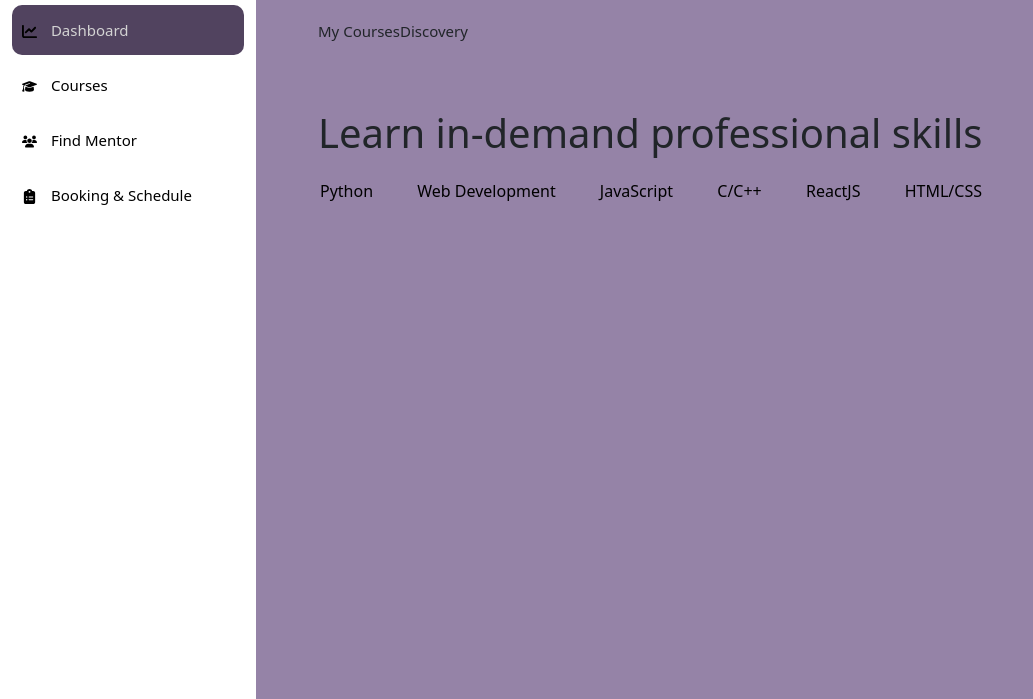
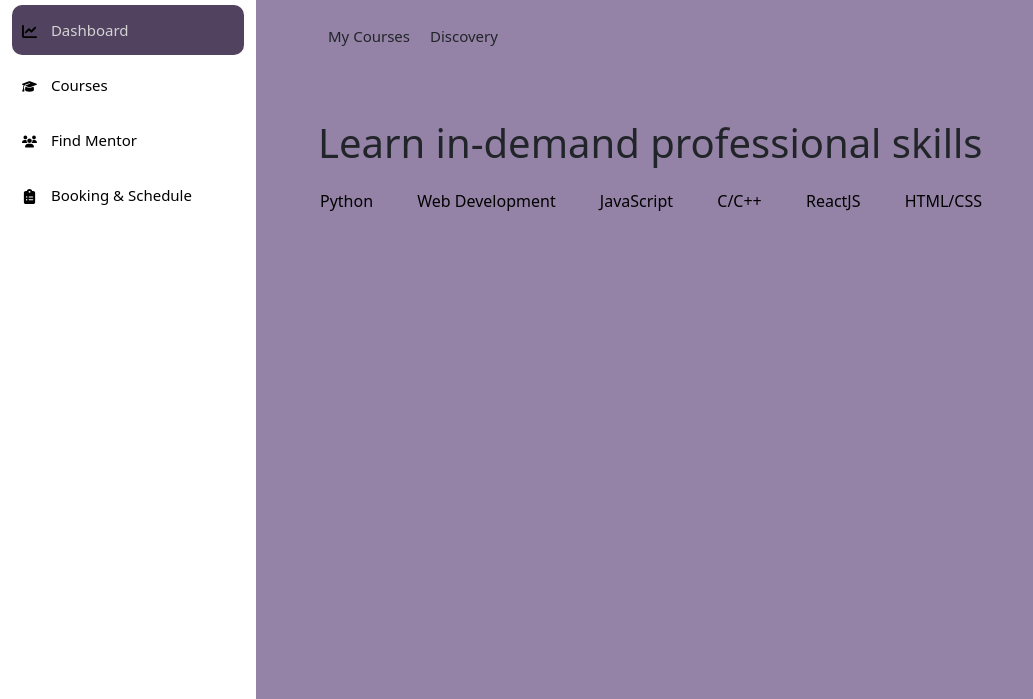
Before and after one commit to thaichihien/PrivTutor-Group12, a Node server app: template client/views/BuyCourse_index.html in a window 1280 px wide. Shown: the part 132-831 px from the top of the page, without its empty margins (0-1033 px from the left). Run offline with Node 20, Linux system fonts and the light colour scheme; the template is opened without the code that fills it, so the values that code supplies are empty; some libraries are stand-ins or nearby versions.

Commit message:
minor changes

```diff
--- a/client/public/css/BuyCourse_style.css
+++ b/client/public/css/BuyCourse_style.css
@@ -108,9 +108,11 @@ footer {
 }
 
 .main-content .tab-1{
+    margin: 5px 10px 5px 10px
 }
 
 .main-content .tab-2{
+    margin: 5px 10px 5px 10px
 }
 
 .main-content .tabs{
--- a/client/views/BuyCourse_index.html
+++ b/client/views/BuyCourse_index.html
@@ -17,7 +17,6 @@
     <link href="https://cdn.jsdelivr.net/npm/bootstrap@5.2.1/dist/css/bootstrap.min.css" rel="stylesheet" integrity="sha384-iYQeCzEYFbKjA/T2uDLTpkwGzCiq6soy8tYaI1GyVh/UjpbCx/TYkiZhlZB6+fzT" crossorigin="anonymous">
 
     <link rel="stylesheet" href="/client/public/css/BuyCourse_style.css">
-    <!-- <link rel="stylesheet" href="/client/public/css/BuyCourse.css"> -->
 </head>
 
 <body>
```
